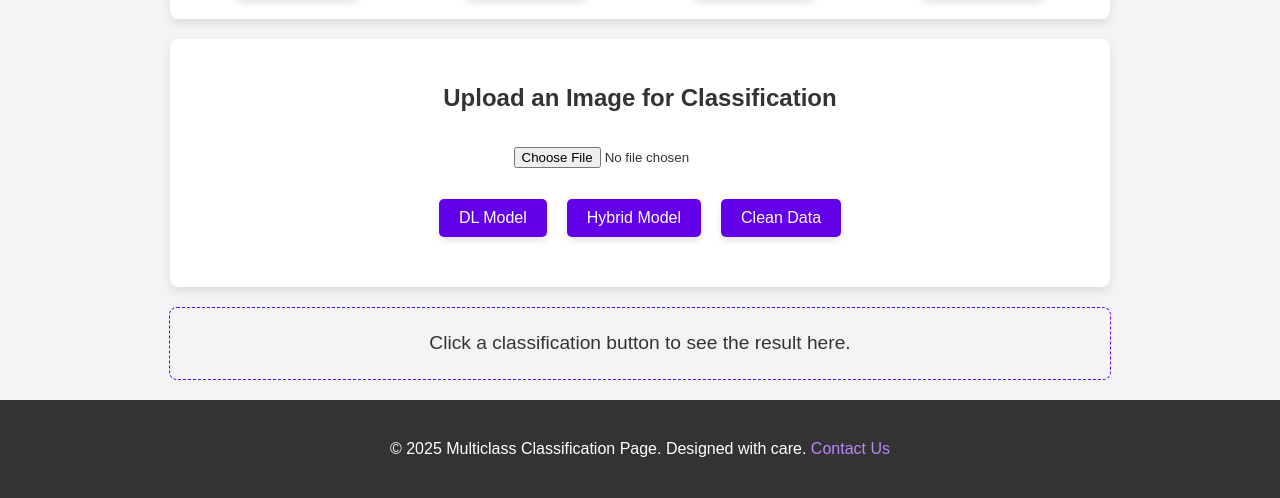
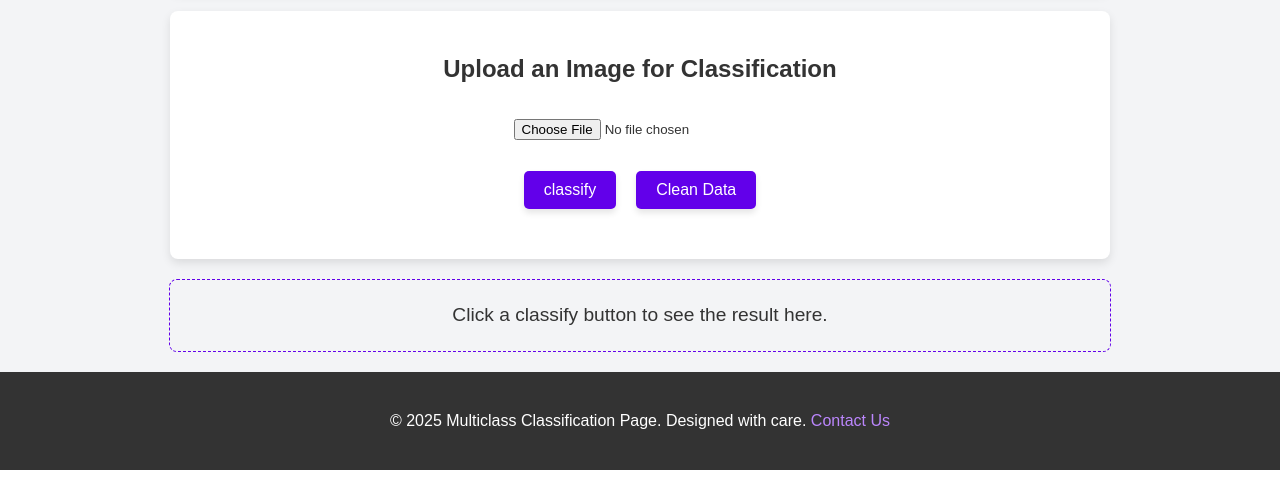
Before and after one commit to Abhishek18141/DR-Insight, a Flask app: page /Multiclass_Classification in a window 1280 px wide. Shown: the part 2259-2757 px from the top of the page. After the commit the page ends 2729 px from the top, so only its background shows below. Run offline with Flask 3, Linux system fonts and the light colour scheme.

Commit message:
Update Multiclass_Classification.html

```diff
--- a/templates/Multiclass_Classification.html
+++ b/templates/Multiclass_Classification.html
@@ -217,8 +217,7 @@
         </ul>
         <p>We use the following models for classification:</p>
         <ul>
-            <li><b>DL (Deep Learning):</b> InceptionV3 for feature extraction and classification.</li>
-            <li><b>Hybrid Model:</b> InceptionV3 for feature extraction and MLP for classification.</li>
+            <li><b>Hybrid Model:</b> InceptionV3 for feature extraction and Random Forest for classification.</li>
         </ul>
     </div>
     <div class="demo-images">
@@ -266,15 +265,14 @@
         <form id="upload-form" enctype="multipart/form-data">
             <input type="file" name="image" id="image" accept="image/*" required>
             <div class="classification-buttons">
-                <button type="button" onclick="classifyImage('dl')">DL Model</button>
-                <button type="button" onclick="classifyImage('hybrid')">Hybrid Model</button>
+                <button type="button" onclick="classifyImage('hybrid')">classify</button>
                 <button type="button" onclick="cleanData()">Clean Data</button>
             </div>
         </form>
         <div class="uploaded-image" id="uploaded-image"></div>
     </div>
     <div class="output-area" id="output-area">
-        Click a classification button to see the result here.
+        Click a classify button to see the result here.
     </div>
 
     <footer>
```
